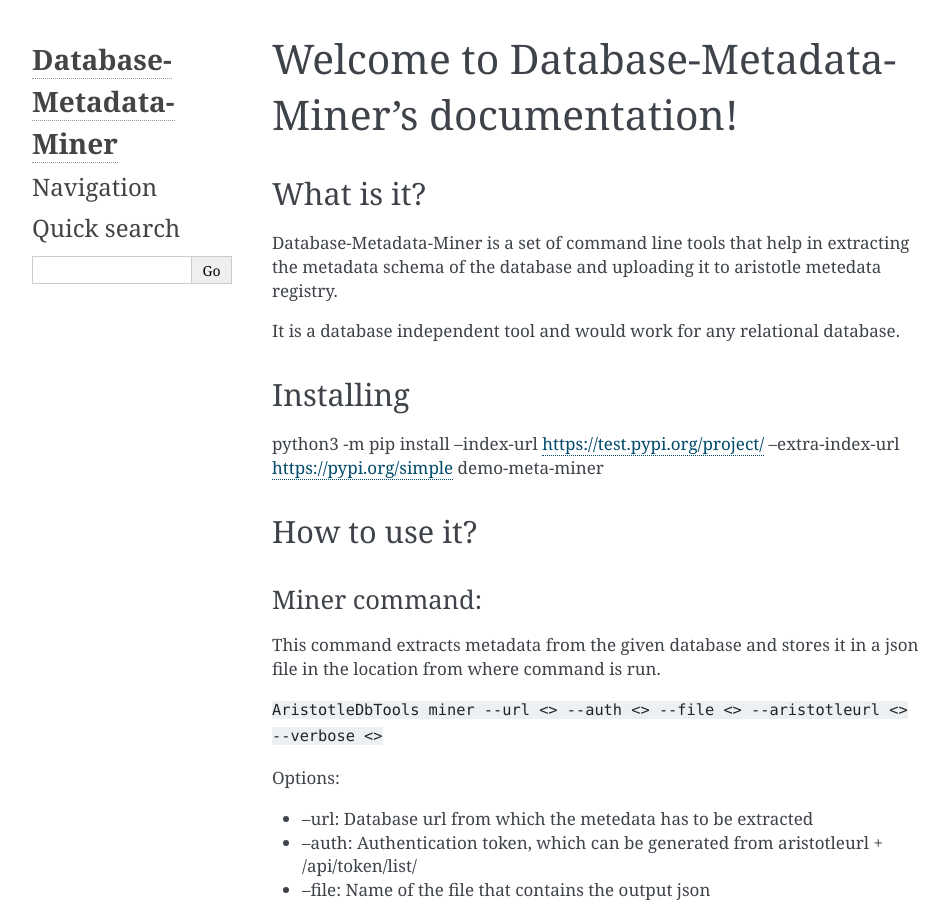
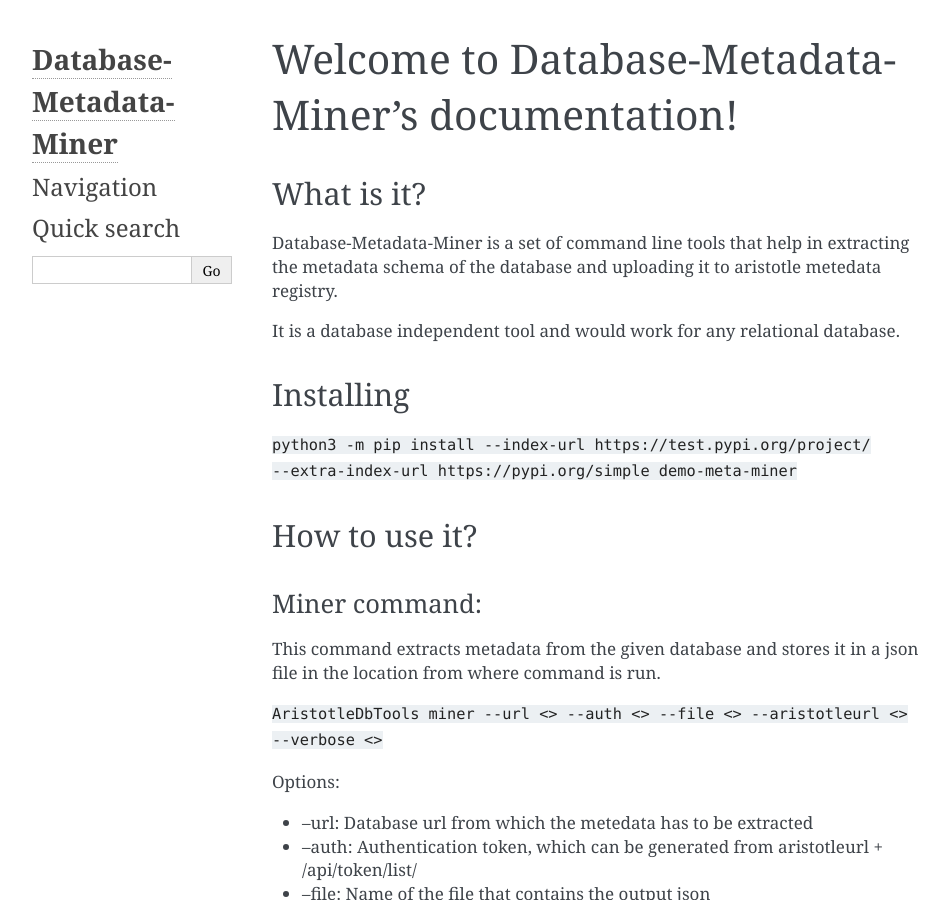
Before and after one commit to divyanshuchauhan/database-metadata-miner, a Sphinx documentation site: the page built from docs/index.rst, in a window 1280 px wide and 900 px high. Shown: the whole window, without its empty margins (148-1097 px from the left). Built offline with Sphinx 7.4.7, drawn with Linux system fonts in a browser that asks for light colours.

Commit message:
added documentation for read the docs2

```diff
--- a/docs/index.rst
+++ b/docs/index.rst
@@ -21,7 +21,7 @@
 Installing
 ----------
 
-python3 -m pip install --index-url https://test.pypi.org/project/ --extra-index-url https://pypi.org/simple demo-meta-miner
+``python3 -m pip install --index-url https://test.pypi.org/project/ --extra-index-url https://pypi.org/simple demo-meta-miner``
 
 
 How to use it?
```
Also changed, not shown: 4 other files.
